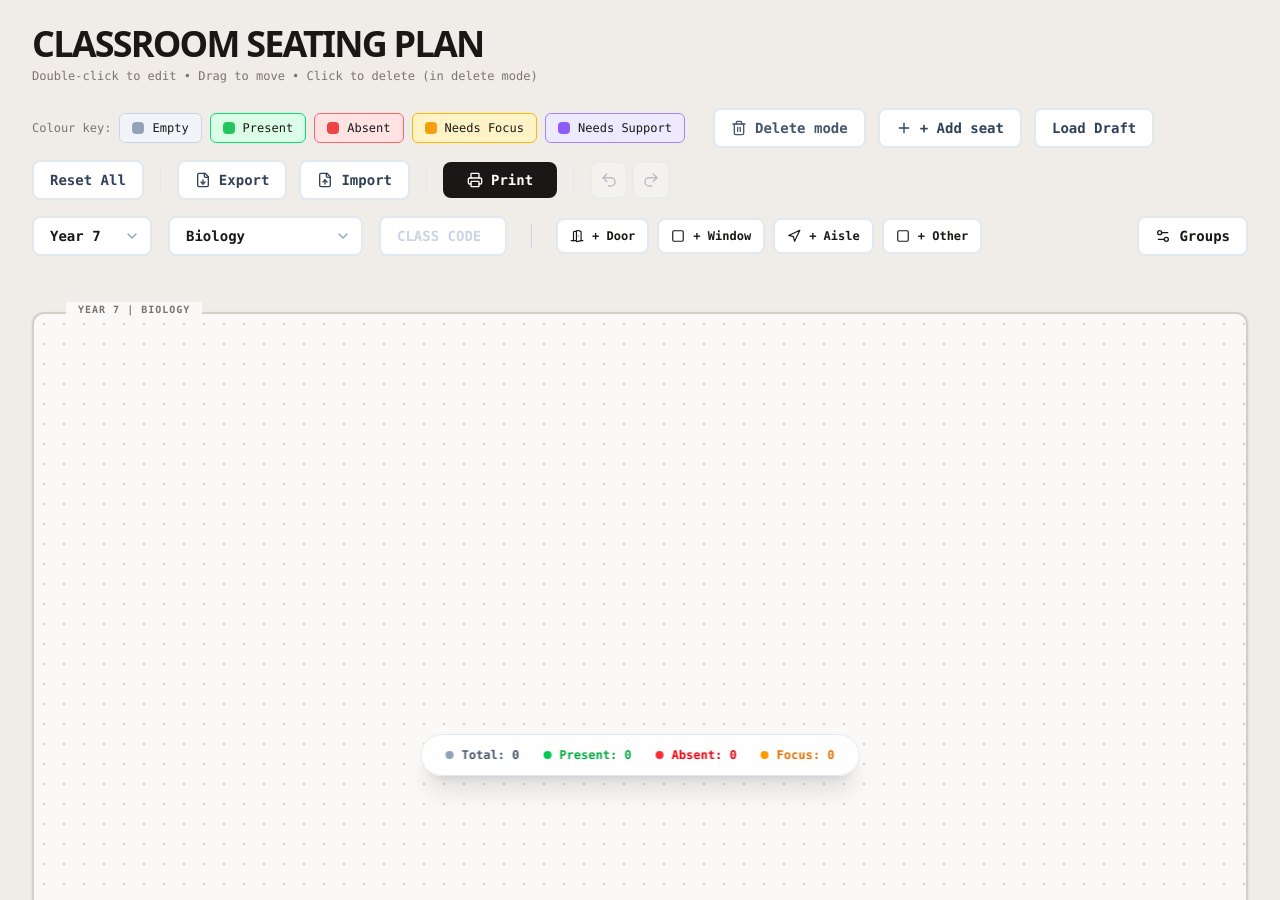
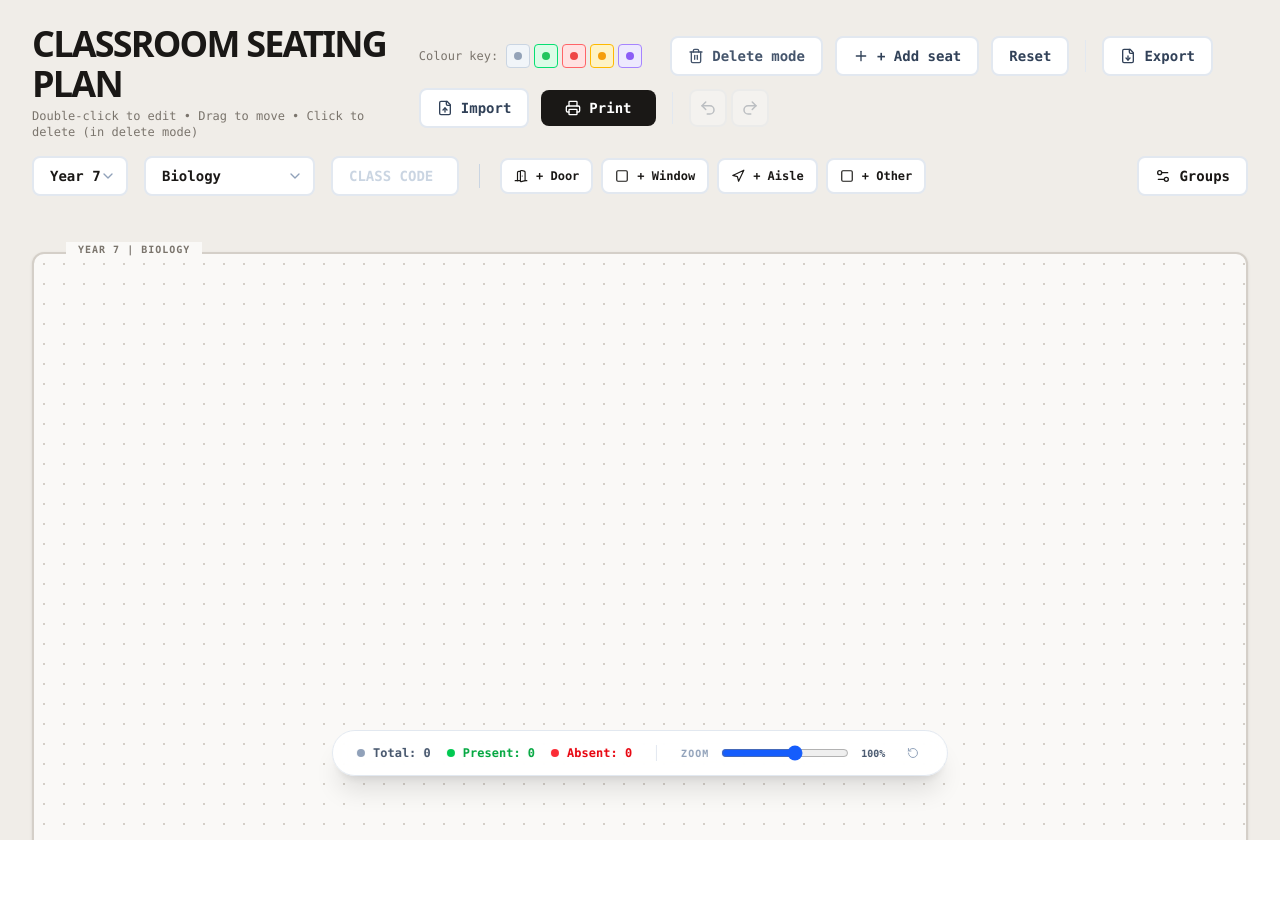
Before and after one commit to pooja7909/seating-plan, a React (Vite) app: page / in a window 1280 px wide. After the commit the page ends 840 px from the top, so only its background shows below. Built offline with nearby package versions, Linux system fonts and the light colour scheme.

Commit message:
Update App.tsx

```diff
--- a/src/App.tsx
+++ b/src/App.tsx
@@ -110,6 +110,7 @@ export default function App() {
   const [isDeleteMode, setIsDeleteMode] = useState(false);
   const [isPrintMode, setIsPrintMode] = useState(false);
   const [printOrientation, setPrintOrientation] = useState<'portrait' | 'landscape'>('portrait');
+  const [zoom, setZoom] = useState(1);
   const [history, setHistory] = useState<ClassroomState[]>([]);
   const [redoStack, setRedoStack] = useState<ClassroomState[]>([]);
   const [clipboard, setClipboard] = useState<Partial<SeatData> | null>(null);
@@ -447,97 +448,79 @@ export default function App() {
       </style>
       {/* Header */}
       {!isPrintMode && (
-        <header className="px-8 py-6 max-w-[1400px] mx-auto print:hidden">
-          <div className="flex flex-wrap items-center justify-between gap-6 mb-2">
+        <header className="px-4 md:px-8 py-4 md:py-6 max-w-[1400px] mx-auto print:hidden">
+          <div className="flex flex-col lg:flex-row lg:items-center justify-between gap-6 mb-2">
             <div className="flex flex-col">
-              <h1 className="text-4xl font-extrabold tracking-tighter uppercase font-sans">
+              <h1 className="text-2xl md:text-4xl font-extrabold tracking-tighter uppercase font-sans">
                 Classroom Seating Plan
               </h1>
-              <p className="text-xs text-[#7a746c] mt-1">
+              <p className="text-[10px] md:text-xs text-[#7a746c] mt-1">
                 Double-click to edit • Drag to move • Click to delete (in delete mode)
               </p>
             </div>
 
-            <div className="flex flex-wrap items-center gap-3">
-              <div className="flex items-center gap-2 mr-4">
-                <span className="text-xs text-[#7a746c]">Colour key:</span>
+            <div className="flex flex-wrap items-center gap-2 md:gap-3">
+              <div className="flex items-center gap-2 mr-2 md:mr-4">
+                <span className="text-[10px] md:text-xs text-[#7a746c] hidden sm:inline">Colour key:</span>
+                <div className="flex gap-1">
                   {(Object.keys(STATUS_CONFIG) as StudentStatus[]).map(status => (
-                  <div key={status} className={`flex items-center gap-2 px-3 py-1.5 rounded-md border text-xs font-medium ${STATUS_CONFIG[status].bg} ${STATUS_CONFIG[status].border}`}>
-                    <div className="w-3 h-3 rounded-sm" style={{ backgroundColor: STATUS_CONFIG[status].color }} />
-                    {STATUS_CONFIG[status].label}
+                    <div key={status} className={`w-6 h-6 rounded border ${STATUS_CONFIG[status].bg} ${STATUS_CONFIG[status].border} flex items-center justify-center`} title={STATUS_CONFIG[status].label}>
+                      <div className="w-2 h-2 rounded-full" style={{ backgroundColor: STATUS_CONFIG[status].color }} />
                     </div>
                   ))}
+                </div>
               </div>
 
               <button
                 onClick={() => setIsDeleteMode(!isDeleteMode)}
-                className={`flex items-center gap-2 px-4 py-2 rounded-lg text-sm font-semibold transition-all border-2 ${isDeleteMode ? 'bg-red-50 border-red-400 text-red-600' : 'bg-white border-slate-200 text-slate-600 hover:bg-slate-50'}`}
+                className={`flex items-center gap-2 px-3 md:px-4 py-2 rounded-lg text-xs md:text-sm font-semibold transition-all border-2 ${isDeleteMode ? 'bg-red-50 border-red-400 text-red-600' : 'bg-white border-slate-200 text-slate-600 hover:bg-slate-50'}`}
               >
                 <Trash2 size={16} />
-                {isDeleteMode ? 'Delete mode ON' : 'Delete mode'}
+                <span className="hidden sm:inline">{isDeleteMode ? 'Delete mode ON' : 'Delete mode'}</span>
               </button>
 
               <button
                 onClick={addSeat}
-                className="flex items-center gap-2 bg-white border-2 border-slate-200 hover:bg-slate-50 text-slate-700 px-4 py-2 rounded-lg text-sm font-semibold transition-all"
+                className="flex items-center gap-2 bg-white border-2 border-slate-200 hover:bg-slate-50 text-slate-700 px-3 md:px-4 py-2 rounded-lg text-xs md:text-sm font-semibold transition-all"
               >
                 <Plus size={16} />
-                + Add seat
-              </button>
-
-              <button
-                onClick={() => {
-                  setConfirmModal({
-                    isOpen: true,
-                    title: 'Load Draft Layout',
-                    message: 'Load 25-seat draft layout? Current layout will be lost.',
-                    onConfirm: () => {
-                      saveToHistory();
-                      loadDraftLayout();
-                      setConfirmModal(null);
-                    }
-                  });
-                }}
-                className="px-4 py-2 bg-white border-2 border-slate-200 hover:bg-slate-50 text-slate-700 rounded-lg text-sm font-semibold transition-all"
-              >
-                Load Draft
+                <span className="hidden sm:inline">+ Add seat</span>
+                <span className="sm:hidden">+ Seat</span>
               </button>
 
               <button
                 onClick={resetAll}
-                className="px-4 py-2 bg-white border-2 border-slate-200 hover:bg-slate-50 text-slate-700 rounded-lg text-sm font-semibold transition-all"
+                className="px-3 md:px-4 py-2 bg-white border-2 border-slate-200 hover:bg-slate-50 text-slate-700 rounded-lg text-xs md:text-sm font-semibold transition-all"
               >
-                Reset All
+                Reset
               </button>
 
-              <div className="h-8 w-[1px] bg-slate-200 mx-1" />
+              <div className="h-8 w-[1px] bg-slate-200 mx-1 hidden md:block" />
 
               <button
                 onClick={exportTemplate}
-                className="flex items-center gap-2 bg-white border-2 border-slate-200 hover:bg-slate-50 text-slate-700 px-4 py-2 rounded-lg text-sm font-semibold transition-all"
+                className="flex items-center gap-2 bg-white border-2 border-slate-200 hover:bg-slate-50 text-slate-700 px-3 md:px-4 py-2 rounded-lg text-xs md:text-sm font-semibold transition-all"
                 title="Export Seating Plan"
               >
                 <FileDown size={16} />
-                Export
+                <span className="hidden sm:inline">Export</span>
               </button>
 
-              <label className="flex items-center gap-2 bg-white border-2 border-slate-200 hover:bg-slate-50 text-slate-700 px-4 py-2 rounded-lg text-sm font-semibold transition-all cursor-pointer" title="Import Seating Plan">
+              <label className="flex items-center gap-2 bg-white border-2 border-slate-200 hover:bg-slate-50 text-slate-700 px-3 md:px-4 py-2 rounded-lg text-xs md:text-sm font-semibold transition-all cursor-pointer" title="Import Seating Plan">
                 <FileUp size={16} />
-                Import
+                <span className="hidden sm:inline">Import</span>
                 <input type="file" accept=".json" onChange={importTemplate} className="hidden" />
               </label>
 
-              <div className="h-8 w-[1px] bg-slate-200 mx-1" />
-
               <button
                 onClick={handlePrint}
-                className="flex items-center gap-2 bg-[#1a1816] text-white px-6 py-2 rounded-lg text-sm font-semibold hover:bg-slate-800 transition-all"
+                className="flex items-center gap-2 bg-[#1a1816] text-white px-4 md:px-6 py-2 rounded-lg text-xs md:text-sm font-semibold hover:bg-slate-800 transition-all"
               >
                 <Printer size={16} />
                 Print
               </button>
 
-              <div className="h-8 w-[1px] bg-slate-200 mx-1" />
+              <div className="h-8 w-[1px] bg-slate-200 mx-1 hidden md:block" />
 
               <div className="flex items-center gap-1">
                 <button
@@ -576,7 +559,7 @@ export default function App() {
           </div>
 
           {/* Metadata Dropdowns */}
-          <div className="flex items-center gap-4 mt-4">
+          <div className="flex flex-wrap items-center gap-3 md:gap-4 mt-4">
             <div className="relative group">
               <select
                 value={yearGroup}
@@ -584,7 +567,7 @@ export default function App() {
                   saveToHistory();
                   setYearGroup(e.target.value);
                 }}
-                className="appearance-none bg-white border-2 border-slate-200 rounded-lg px-4 py-2 pr-10 text-sm font-bold outline-none focus:border-blue-500 transition-all cursor-pointer"
+                className="appearance-none bg-white border-2 border-slate-200 rounded-lg px-3 md:px-4 py-2 pr-10 text-xs md:text-sm font-bold outline-none focus:border-blue-500 transition-all cursor-pointer"
               >
                 {YEAR_GROUPS.map(y => <option key={y} value={y}>{y}</option>)}
               </select>
@@ -598,7 +581,7 @@ export default function App() {
                   saveToHistory();
                   setSubject(e.target.value);
                 }}
-                className="appearance-none bg-white border-2 border-slate-200 rounded-lg px-4 py-2 pr-10 text-sm font-bold outline-none focus:border-blue-500 transition-all cursor-pointer"
+                className="appearance-none bg-white border-2 border-slate-200 rounded-lg px-3 md:px-4 py-2 pr-10 text-xs md:text-sm font-bold outline-none focus:border-blue-500 transition-all cursor-pointer"
               >
                 {SUBJECTS.map(s => <option key={s} value={s}>{s}</option>)}
               </select>
@@ -612,24 +595,24 @@ export default function App() {
                 onFocus={() => saveToHistory()}
                 onChange={(e) => setClassCode(e.target.value.toUpperCase())}
                 placeholder="CLASS CODE"
-                className="bg-white border-2 border-slate-200 rounded-lg px-4 py-2 text-sm font-bold outline-none focus:border-blue-500 transition-all w-32 uppercase placeholder:text-slate-300"
+                className="bg-white border-2 border-slate-200 rounded-lg px-3 md:px-4 py-2 text-xs md:text-sm font-bold outline-none focus:border-blue-500 transition-all w-24 md:w-32 uppercase placeholder:text-slate-300"
               />
             </div>
 
-            <div className="h-6 w-[1px] bg-slate-300 mx-2" />
+            <div className="h-6 w-[1px] bg-slate-300 mx-1 hidden md:block" />
 
-            <div className="flex items-center gap-2">
-              <button onClick={() => addRoomElement('door')} className="flex items-center gap-2 px-3 py-2 bg-white border-2 border-slate-200 rounded-lg text-xs font-bold hover:bg-slate-50 transition-all">
-                <DoorOpen size={14} /> + Door
+            <div className="flex flex-wrap items-center gap-2">
+              <button onClick={() => addRoomElement('door')} className="flex items-center gap-2 px-2 md:px-3 py-2 bg-white border-2 border-slate-200 rounded-lg text-[10px] md:text-xs font-bold hover:bg-slate-50 transition-all">
+                <DoorOpen size={14} /> <span className="hidden sm:inline">+ Door</span>
               </button>
-              <button onClick={() => addRoomElement('window')} className="flex items-center gap-2 px-3 py-2 bg-white border-2 border-slate-200 rounded-lg text-xs font-bold hover:bg-slate-50 transition-all">
-                <Square size={14} /> + Window
+              <button onClick={() => addRoomElement('window')} className="flex items-center gap-2 px-2 md:px-3 py-2 bg-white border-2 border-slate-200 rounded-lg text-[10px] md:text-xs font-bold hover:bg-slate-50 transition-all">
+                <Square size={14} /> <span className="hidden sm:inline">+ Window</span>
               </button>
-              <button onClick={() => addRoomElement('aisle')} className="flex items-center gap-2 px-3 py-2 bg-white border-2 border-slate-200 rounded-lg text-xs font-bold hover:bg-slate-50 transition-all">
-                <Navigation size={14} /> + Aisle
+              <button onClick={() => addRoomElement('aisle')} className="flex items-center gap-2 px-2 md:px-3 py-2 bg-white border-2 border-slate-200 rounded-lg text-[10px] md:text-xs font-bold hover:bg-slate-50 transition-all">
+                <Navigation size={14} /> <span className="hidden sm:inline">+ Aisle</span>
               </button>
-              <button onClick={() => addRoomElement('other')} className="flex items-center gap-2 px-3 py-2 bg-white border-2 border-slate-200 rounded-lg text-xs font-bold hover:bg-slate-50 transition-all">
-                <Square size={14} /> + Other
+              <button onClick={() => addRoomElement('other')} className="flex items-center gap-2 px-2 md:px-3 py-2 bg-white border-2 border-slate-200 rounded-lg text-[10px] md:text-xs font-bold hover:bg-slate-50 transition-all">
+                <Square size={14} /> <span className="hidden sm:inline">+ Other</span>
               </button>
             </div>
 
@@ -690,7 +673,7 @@ export default function App() {
       )}
 
       {/* Main Canvas */}
-      <main className={`relative p-8 overflow-auto h-[calc(100vh-180px)] print:p-0 print:h-auto print:overflow-visible print:static ${isPrintMode ? 'h-auto min-h-screen p-0 no-scrollbar' : ''}`}>
+      <main className={`relative p-4 md:p-8 overflow-auto h-[calc(100vh-220px)] md:h-[calc(100vh-180px)] print:p-0 print:h-auto print:overflow-visible print:static ${isPrintMode ? 'h-auto min-h-screen p-0 no-scrollbar' : ''}`}>
         <div
           ref={canvasRef}
           className={`relative min-w-[1200px] min-h-[800px] bg-[#faf9f7] rounded-xl border-2 border-[#d4cfc8] shadow-sm print:border-none print:shadow-none print:min-w-0 print:min-h-0 mx-auto print:bg-white print:static print:block print:w-full ${printOrientation === 'portrait' ? 'print-scale-portrait' : 'print-scale-landscape'}`}
@@ -704,6 +687,10 @@ export default function App() {
             }
           }}
           style={{
+            transform: !isPrintMode ? `scale(${zoom})` : undefined,
+            transformOrigin: 'top center',
+            marginBottom: !isPrintMode ? `${(zoom - 1) * 800}px` : undefined,
+            marginRight: !isPrintMode ? `${(zoom - 1) * 1200}px` : undefined,
             backgroundImage: snapToGrid ? 'radial-gradient(#d4cfc8 1px, transparent 1px)' : 'none',
             backgroundSize: `${GRID_SIZE}px ${GRID_SIZE}px`
           }}
@@ -1093,24 +1080,45 @@ export default function App() {
         </div>
       )}
 
-      {/* Stats Summary (Floating) */}
+      {/* Stats Summary & Zoom (Floating) */}
       {!isPrintMode && (
-        <div className="fixed bottom-6 left-1/2 -translate-x-1/2 bg-white/80 backdrop-blur-md border border-slate-200 px-6 py-3 rounded-full shadow-xl flex items-center gap-6 z-10 print:hidden">
+        <div className="fixed bottom-6 left-1/2 -translate-x-1/2 bg-white/90 backdrop-blur-md border border-slate-200 px-4 md:px-6 py-3 rounded-2xl md:rounded-full shadow-xl flex flex-col md:flex-row items-center gap-4 md:gap-6 z-10 print:hidden max-w-[90vw]">
+          <div className="flex items-center gap-4">
             <div className="flex items-center gap-2">
               <div className="w-2 h-2 rounded-full bg-slate-400" />
-            <span className="text-xs font-bold text-slate-600">Total: {seats.length}</span>
+              <span className="text-[10px] md:text-xs font-bold text-slate-600">Total: {seats.length}</span>
             </div>
             <div className="flex items-center gap-2">
               <div className="w-2 h-2 rounded-full bg-green-500" />
-            <span className="text-xs font-bold text-green-600">Present: {seats.filter(s => s.status === 'present').length}</span>
+              <span className="text-[10px] md:text-xs font-bold text-green-600">Present: {seats.filter(s => s.status === 'present').length}</span>
             </div>
             <div className="flex items-center gap-2">
               <div className="w-2 h-2 rounded-full bg-red-500" />
-            <span className="text-xs font-bold text-red-600">Absent: {seats.filter(s => s.status === 'absent').length}</span>
+              <span className="text-[10px] md:text-xs font-bold text-red-600">Absent: {seats.filter(s => s.status === 'absent').length}</span>
             </div>
-          <div className="flex items-center gap-2">
-            <div className="w-2 h-2 rounded-full bg-amber-500" />
-            <span className="text-xs font-bold text-amber-600">Focus: {seats.filter(s => s.status === 'focus').length}</span>
+          </div>
+
+          <div className="h-4 w-[1px] bg-slate-200 hidden md:block" />
+
+          <div className="flex items-center gap-3 w-full md:w-auto">
+            <span className="text-[10px] font-bold text-slate-400 uppercase tracking-widest">Zoom</span>
+            <input
+              type="range"
+              min="0.3"
+              max="1.5"
+              step="0.1"
+              value={zoom}
+              onChange={(e) => setZoom(parseFloat(e.target.value))}
+              className="w-24 md:w-32 accent-blue-600"
+            />
+            <span className="text-[10px] font-bold text-slate-600 min-w-[30px]">{Math.round(zoom * 100)}%</span>
+            <button
+              onClick={() => setZoom(1)}
+              className="p-1 hover:bg-slate-100 rounded text-slate-400 transition-colors"
+              title="Reset Zoom"
+            >
+              <RotateCcw size={12} />
+            </button>
           </div>
         </div>
       )}
```
Lines whose indentation alone changed are shown as unchanged.
